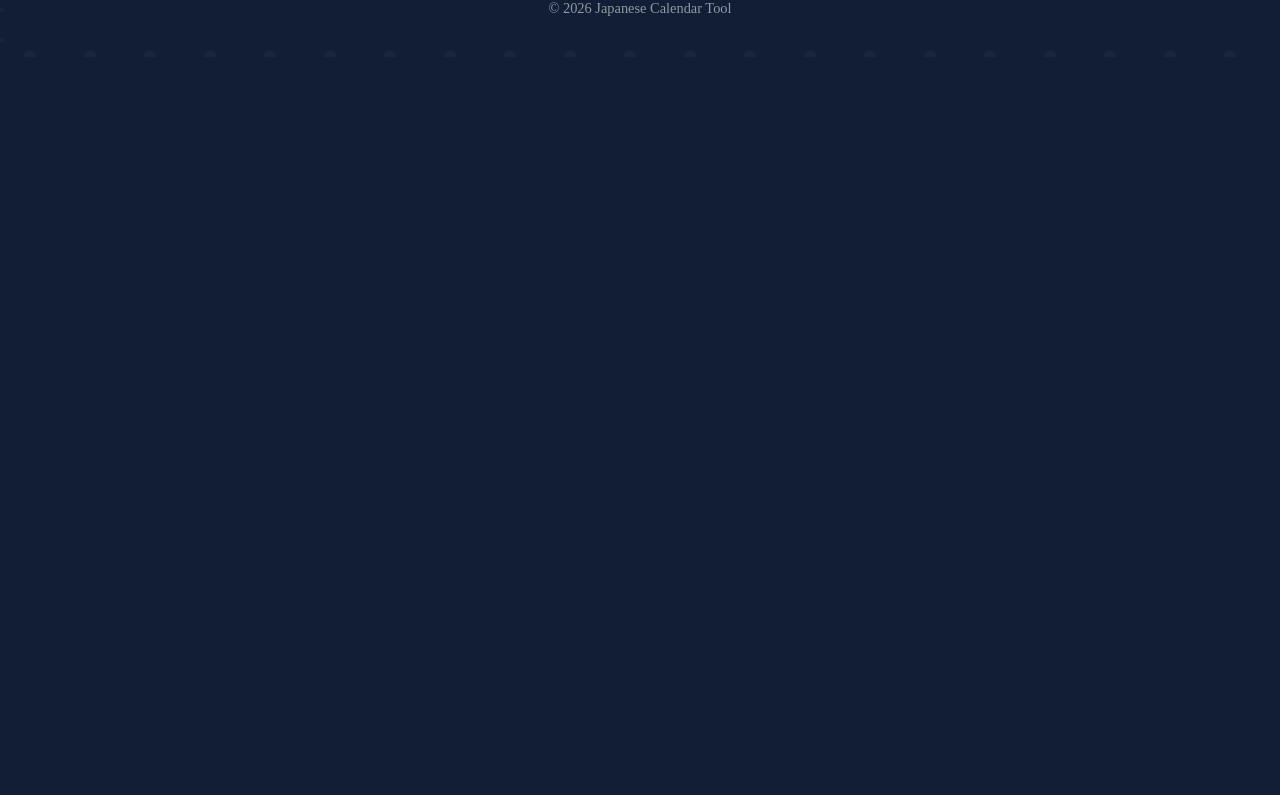
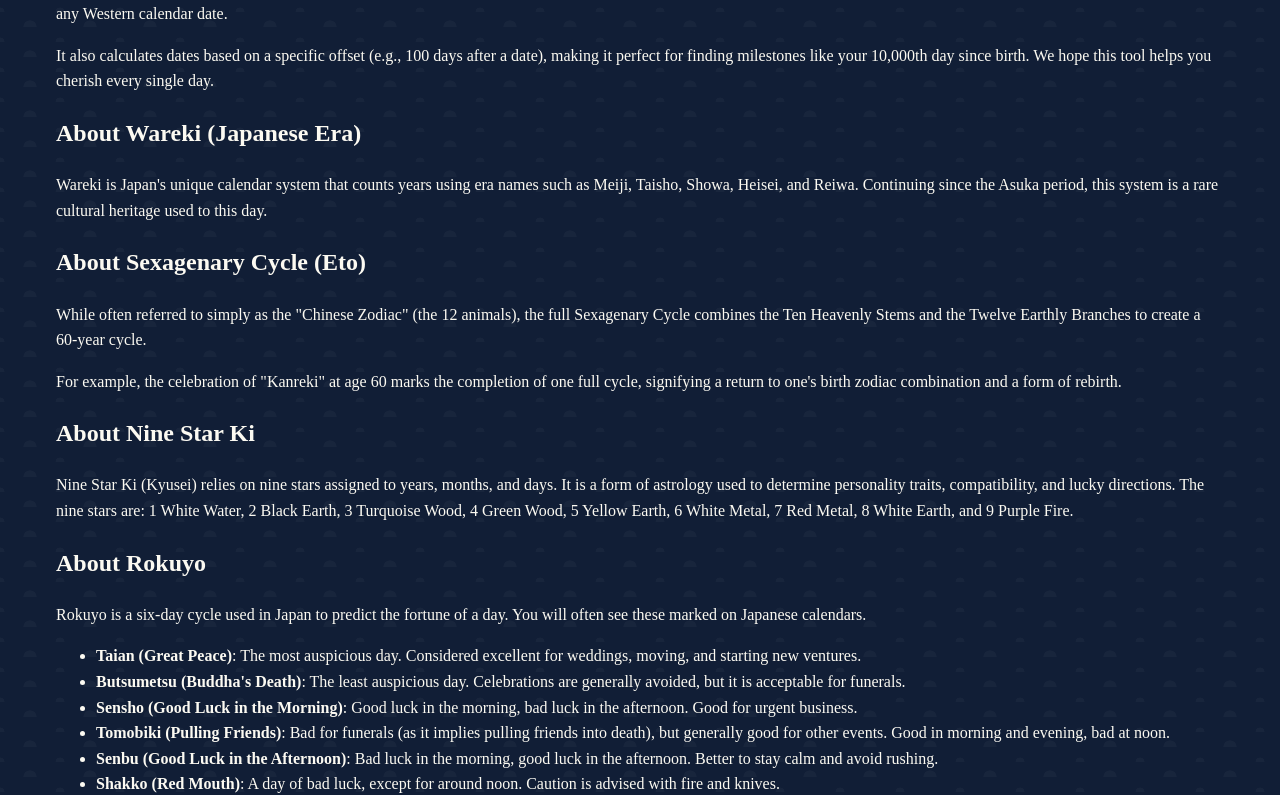
Before and after one commit to ken-mro/japanese-calendar-tool, a Next.js app: page / in a window 1280 px wide. Shown: the part 1053-1848 px from the top of the page. Before the commit the page ends 1112 px from the top, so only its background shows below. Built offline with nearby package versions, Linux system fonts and the light colour scheme; no server answers.

Commit message:
feat: Add educational content section (Wareki, Rokuyo, etc) to homepage

```diff
--- a/src/app/page.tsx
+++ b/src/app/page.tsx
@@ -7,6 +7,7 @@ import {
   ResultDisplay,
   ShareButtons,
   ProtectedEmail,
+  HomeDescription,
 } from "@/components";
 import { useI18n } from "@/lib/i18n/config";
 
@@ -52,6 +53,7 @@ export default function Home() {
           )}
         </div>
         <ShareButtons resultData={resultData} />
+        <HomeDescription />
       </main>
       <footer className="footer">
         <p className="footer-links">
--- /dev/null
+++ b/src/components/HomeDescription.tsx
@@ -0,0 +1,178 @@
+"use client";
+
+import { useLanguage } from "@/lib/i18n/config";
+
+export default function HomeDescription() {
+  const language = useLanguage();
+
+  if (language === "ja") {
+    return (
+      <section id="about-section" className="description-container">
+        <div className="description-section">
+          <h2>このツールについて</h2>
+          <p>
+            この「暦計算ツール」は、西暦の日付から和暦（元号）、干支（十干・十二支）、星座だけでなく、九星、六曜、月の満ち欠けを計算することができるツールです。
+          </p>
+          <p>
+            また、指定の日から前後何日かがいつかを計算することができるので、誕生日から1万日後がいつかなど、様々なシーンでお使いいただければと思います。ツールを利用することで、一日一日を大事に過ごす一助となれば幸いです。
+          </p>
+        </div>
+
+        <div className="description-section">
+          <h2>和暦（われき）とは</h2>
+          <p>
+            和暦は、日本独自の紀年法で、「明治」「大正」「昭和」「平成」「令和」などの元号を用いて年を数えます。
+            飛鳥時代から続くこの制度は、世界でも珍しい独自の文化です。
+          </p>
+        </div>
+
+        <div className="description-section">
+          <h2>干支（十干十二支）とは</h2>
+          <p>
+            一般的に「干支（えと）」というと「子・丑・寅…」の十二支（じゅうにし）を指すことが多いですが、本来は「十干（じっかん）」と「十二支」を組み合わせた60通りのサイクルのことを指します。
+          </p>
+          <p>
+            十干は「甲・乙・丙・丁・戊・己・庚・辛・壬・癸」、十二支は「子・丑・寅・卯・辰・巳・午・未・申・酉・戌・亥」です。
+            例えば、60才の還暦（かんれき）は、この60通りの干支が一巡して、生まれた年の干支に戻ることをお祝いする風習です。
+            有名な「丙午（ひのえうま）」もこの組み合わせの一つです。
+          </p>
+        </div>
+
+        <div className="description-section">
+          <h2>九星（きゅうせい）とは</h2>
+          <p>
+            九星気学（きゅうせいきがく）などで用いられる、生まれた年によって定まる9つの星のことです。
+            「一白水星」「二黒土星」「三碧木星」「四緑木星」「五黄土星」「六白金星」「七赤金星」「八白土星」「九紫火星」の9つがあります。
+            それぞれの星には特徴や運勢、相性があり、性格判断や方位の吉凶を占う際に使われます。
+          </p>
+        </div>
+
+        <div className="description-section">
+          <h2>六曜（ろくよう）とは</h2>
+          <p>
+            六曜は、日にちの吉凶を占う指標の一つとして、日本で広く親しまれています。カレンダーによく記載されている「大安」「仏滅」などがこれにあたります。
+          </p>
+          <ul>
+            <li>
+              <strong>大安（たいあん）</strong>:
+              「さらに大いに安し」という意味で、何事においても吉とされる日です。結婚式や建前などの慶事、引っ越しなどを行うのに最も良い日とされています。
+            </li>
+            <li>
+              <strong>仏滅（ぶつめつ）</strong>:
+              「仏も滅するような大凶日」という意味があり、六曜の中で最も縁起が悪い日とされています。お祝い事は避けられる傾向にありますが、葬儀や法事などには問題ありません。
+            </li>
+            <li>
+              <strong>先勝（せんしょう・さきがち）</strong>:
+              「先んずれば即ち勝つ」という意味で、午前中は吉、午後は凶とされています。急ぎの用事や訴訟などに良い日です。
+            </li>
+            <li>
+              <strong>友引（ともびき）</strong>:
+              「凶事に友を引く」という意味があり、葬儀を行うのは避けるべき日とされています。朝晩は吉、昼は凶です。
+            </li>
+            <li>
+              <strong>先負（せんぶ・さきまけ）</strong>:
+              「先んずれば即ち負ける」という意味で、午前中は凶、午後は吉とされています。勝負事や急用は避けて、静かに過ごすのが良い日です。
+            </li>
+            <li>
+              <strong>赤口（しゃっこう・しゃっく）</strong>:
+              陰陽道に由来する凶日で、正午ごろのみ吉、それ以外は凶とされています。火や刃物を扱うことに注意が必要な日です。
+            </li>
+          </ul>
+        </div>
+      </section>
+    );
+  }
+
+  return (
+    <section id="about-section" className="description-container">
+      <div className="description-section">
+        <h2>About This Tool</h2>
+        <p>
+          This &quot;Japanese Calendar Tool&quot; allows you to calculate the
+          Japanese Era (Wareki), Sexagenary Cycle (Eto), and Zodiac sign, as
+          well as Nine Star Ki, Rokuyo, and Moon Phase from any Western calendar
+          date.
+        </p>
+        <p>
+          It also calculates dates based on a specific offset (e.g., 100 days
+          after a date), making it perfect for finding milestones like your
+          10,000th day since birth. We hope this tool helps you cherish every
+          single day.
+        </p>
+      </div>
+
+      <div className="description-section">
+        <h2>About Wareki (Japanese Era)</h2>
+        <p>
+          Wareki is Japan&#39;s unique calendar system that counts years using
+          era names such as Meiji, Taisho, Showa, Heisei, and Reiwa. Continuing
+          since the Asuka period, this system is a rare cultural heritage used
+          to this day.
+        </p>
+      </div>
+
+      <div className="description-section">
+        <h2>About Sexagenary Cycle (Eto)</h2>
+        <p>
+          While often referred to simply as the &quot;Chinese Zodiac&quot; (the
+          12 animals), the full Sexagenary Cycle combines the Ten Heavenly Stems
+          and the Twelve Earthly Branches to create a 60-year cycle.
+        </p>
+        <p>
+          For example, the celebration of &quot;Kanreki&quot; at age 60 marks
+          the completion of one full cycle, signifying a return to one&#39;s
+          birth zodiac combination and a form of rebirth.
+        </p>
+      </div>
+
+      <div className="description-section">
+        <h2>About Nine Star Ki</h2>
+        <p>
+          Nine Star Ki (Kyusei) relies on nine stars assigned to years, months,
+          and days. It is a form of astrology used to determine personality
+          traits, compatibility, and lucky directions. The nine stars are: 1
+          White Water, 2 Black Earth, 3 Turquoise Wood, 4 Green Wood, 5 Yellow
+          Earth, 6 White Metal, 7 Red Metal, 8 White Earth, and 9 Purple Fire.
+        </p>
+      </div>
+
+      <div className="description-section">
+        <h2>About Rokuyo</h2>
+        <p>
+          Rokuyo is a six-day cycle used in Japan to predict the fortune of a
+          day. You will often see these marked on Japanese calendars.
+        </p>
+        <ul>
+          <li>
+            <strong>Taian (Great Peace)</strong>: The most auspicious day.
+            Considered excellent for weddings, moving, and starting new
+            ventures.
+          </li>
+          <li>
+            <strong>Butsumetsu (Buddha&#39;s Death)</strong>: The least
+            auspicious day. Celebrations are generally avoided, but it is
+            acceptable for funerals.
+          </li>
+          <li>
+            <strong>Sensho (Good Luck in the Morning)</strong>: Good luck in the
+            morning, bad luck in the afternoon. Good for urgent business.
+          </li>
+          <li>
+            <strong>Tomobiki (Pulling Friends)</strong>: Bad for funerals (as it
+            implies pulling friends into death), but generally good for other
+            events. Good in morning and evening, bad at noon.
+          </li>
+          <li>
+            <strong>Senbu (Good Luck in the Afternoon)</strong>: Bad luck in the
+            morning, good luck in the afternoon. Better to stay calm and avoid
+            rushing.
+          </li>
+          <li>
+            <strong>Shakko (Red Mouth)</strong>: A day of bad luck, except for
+            around noon. Caution is advised with fire and knives.
+          </li>
+        </ul>
+      </div>
+    </section>
+  );
+}
--- a/src/components/index.ts
+++ b/src/components/index.ts
@@ -4,3 +4,4 @@ export { LanguageSwitcher } from './LanguageSwitcher';
 export { Header } from './Header';
 export { ShareButtons } from './ShareButtons';
 export { ProtectedEmail } from './ProtectedEmail';
+export { default as HomeDescription } from './HomeDescription';
```
